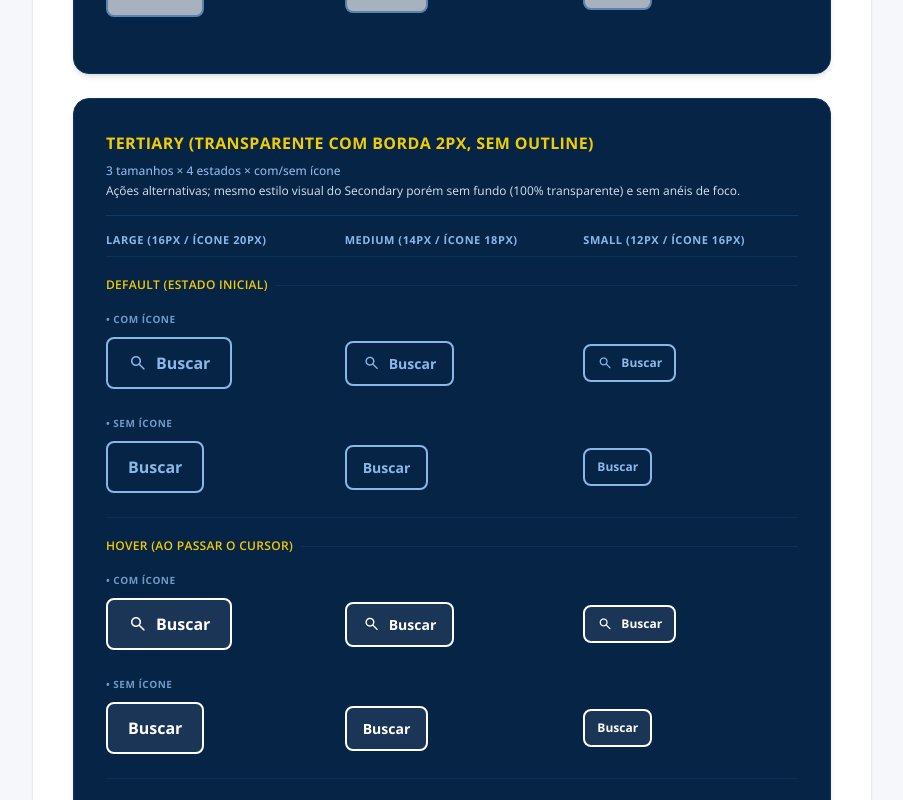
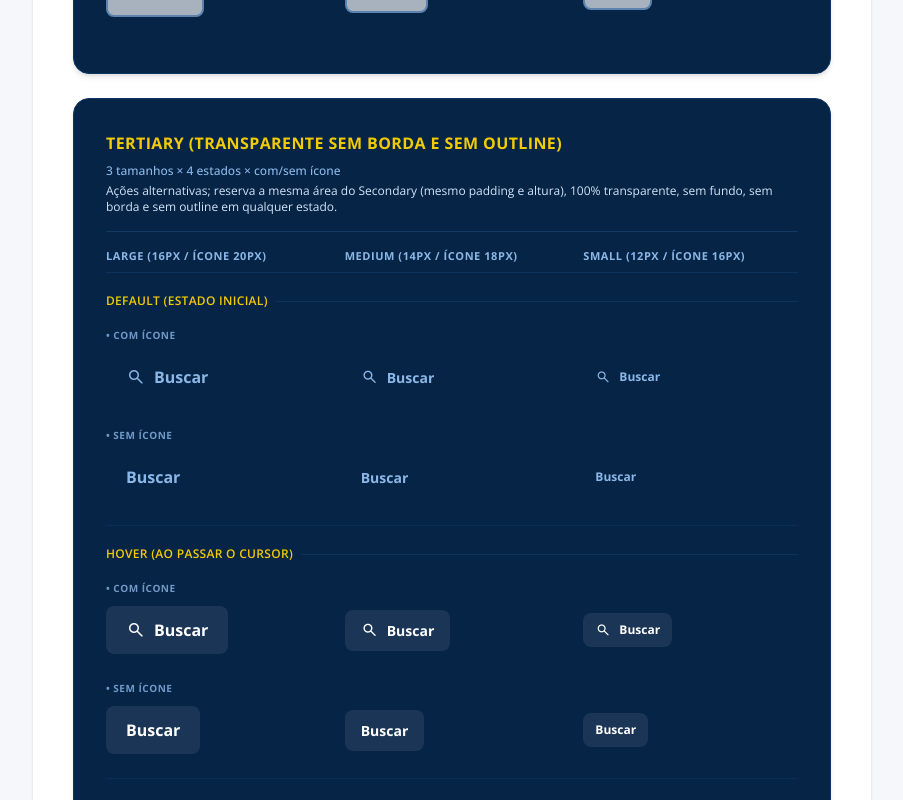
Before and after one commit to doutor-sign-repository/guia-de-estilos-comven, a React (Vite) app: page /componentes in a window 1280 px wide. Shown: the part 4040-4840 px from the top of the page, without its empty margins (328-1231 px from the left). Built offline with nearby package versions, Linux system fonts and the light colour scheme.

Commit message:
fix(button): ajustar tipo Tertiary sem borda e sem outline mantendo padding do Secondary (v0.0.43)

```diff
--- a/package.json
+++ b/package.json
@@ -2,7 +2,7 @@
   "name": "skip-react-template",
   "description": "A frontend React Vite TypeScript Shadcn UI template for Skip projects",
   "private": true,
-  "version": "0.0.42",
+  "version": "0.0.43",
   "type": "module",
   "scripts": {
     "start": "vite dev",
--- a/src/components/registry/ButtonPlayground.tsx
+++ b/src/components/registry/ButtonPlayground.tsx
@@ -352,12 +352,14 @@ function getButtonPreviewStyle(type: ButtonType, state: ButtonState): React.CSSP
   }
 
   if (type === 'Tertiary') {
-    // Tertiary = mesmo estilo visual do Secondary (borda azul COMVEN #004185, texto azul), sem outline/foco e SEM fundo (transparente por completo)
+    // Tertiary: sem fundo e sem outline/borda em nenhum estado; mesma área do Secondary
     if (state === 'Disabled') {
       return {
         backgroundColor: 'transparent',
         color: '#8BB7E7',
-        border: '2px solid #8BB7E7',
+        border: 'none',
+        outline: 'none',
+        boxShadow: 'none',
         cursor: 'not-allowed',
       }
     }
@@ -365,7 +367,9 @@ function getButtonPreviewStyle(type: ButtonType, state: ButtonState): React.CSSP
       return {
         backgroundColor: 'rgba(0, 65, 133, 0.08)',
         color: '#00346A',
-        border: '2px solid #00346A',
+        border: 'none',
+        outline: 'none',
+        boxShadow: 'none',
         cursor: 'pointer',
       }
     }
@@ -373,14 +377,18 @@ function getButtonPreviewStyle(type: ButtonType, state: ButtonState): React.CSSP
       return {
         backgroundColor: 'rgba(0, 65, 133, 0.14)',
         color: '#002750',
-        border: '2px solid #002750',
+        border: 'none',
+        outline: 'none',
+        boxShadow: 'none',
         cursor: 'pointer',
       }
     }
     return {
       backgroundColor: 'transparent',
       color: '#004185',
-      border: '2px solid #004185',
+      border: 'none',
+      outline: 'none',
+      boxShadow: 'none',
       cursor: 'pointer',
     }
   }
@@ -513,37 +521,45 @@ function getDarkButtonMatrixStyle(type: ButtonType, state: ButtonState): React.C
   }
 
   if (type === 'Tertiary') {
-    // Tertiary: transparente por completo (sem verde), mesmo visual do Secondary (borda e texto azul), mas sem anéis de foco/outline
+    // Tertiary sobre fundo escuro (#062446): transparente, SEM borda e SEM anel/outline, texto azul claro/branco para alto contraste
     if (state === 'Disabled') {
       return {
         backgroundColor: 'transparent',
         color: '#8BB7E7',
-        border: '2px solid #8BB7E7',
+        border: 'none',
+        outline: 'none',
+        boxShadow: 'none',
         cursor: 'not-allowed',
-        opacity: 0.6,
+        opacity: 0.5,
       }
     }
     if (state === 'Hover') {
       return {
         backgroundColor: 'rgba(255, 255, 255, 0.08)',
         color: '#FFFFFF',
-        border: '2px solid #FFFFFF',
+        border: 'none',
+        outline: 'none',
+        boxShadow: 'none',
         cursor: 'pointer',
       }
     }
     if (state === 'Active/Focus') {
-      // Sem anel de foco/outline extra no Tertiary
+      // Sem anel de foco nem outline
       return {
         backgroundColor: 'rgba(255, 255, 255, 0.15)',
         color: '#FFFFFF',
-        border: '2px solid #FFFFFF',
+        border: 'none',
+        outline: 'none',
+        boxShadow: 'none',
         cursor: 'pointer',
       }
     }
     return {
       backgroundColor: 'transparent',
       color: '#8BB7E7',
-      border: '2px solid #8BB7E7',
+      border: 'none',
+      outline: 'none',
+      boxShadow: 'none',
       cursor: 'pointer',
     }
   }
@@ -641,9 +657,9 @@ const TYPE_BLOCKS: TypeBlockInfo[] = [
   },
   {
     type: 'Tertiary',
-    badge: 'Tertiary (Transparente com borda 2px, sem outline)',
+    badge: 'Tertiary (Transparente sem borda e sem outline)',
     description:
-      'Ações alternativas; mesmo estilo visual do Secondary porém sem fundo (100% transparente) e sem anéis de foco.',
+      'Ações alternativas; reserva a mesma área do Secondary (mesmo padding e altura), 100% transparente, sem fundo, sem borda e sem outline em qualquer estado.',
   },
   {
     type: 'Link',
--- a/src/components/registry/types.ts
+++ b/src/components/registry/types.ts
@@ -127,25 +127,23 @@ export function generateButtonCss(config: ButtonConfig): string {
       labelColor = '#004185'
     }
   } else if (type === 'Tertiary') {
-    // Tertiary = mesmo estilo visual do Secondary (borda azul COMVEN #004185, texto azul), sem outline/foco e SEM fundo (transparente por completo)
+    // Tertiary: sem fundo e sem outline/borda em nenhum estado; mesma área (padding e altura) do Secondary
     lines.push('  background-color: transparent;')
+    lines.push('  border: none;')
+    lines.push('  outline: none;')
     if (state === 'Disabled') {
-      lines.push('  border: 2px solid #8BB7E7;')
       lines.push('  cursor: not-allowed;')
       labelColor = '#8BB7E7'
     } else if (state === 'Hover') {
       lines.push('  background-color: rgba(0, 65, 133, 0.08);')
-      lines.push('  border: 2px solid #00346A;')
       lines.push('  cursor: pointer;')
       labelColor = '#00346A'
     } else if (state === 'Active/Focus') {
-      // Sem outline/anéis de foco adicionais conforme especificado
+      // Active/Focus: sem anel de foco nem outline
       lines.push('  background-color: rgba(0, 65, 133, 0.14);')
-      lines.push('  border: 2px solid #002750;')
       lines.push('  cursor: pointer;')
       labelColor = '#002750'
     } else {
-      lines.push('  border: 2px solid #004185;')
       lines.push('  cursor: pointer;')
       labelColor = '#004185'
     }
--- a/src/lib/pocketbase/schema.json
+++ b/src/lib/pocketbase/schema.json
@@ -1,5 +1,5 @@
 {
-  "generatedAt": "2026-10-08T13:44:47.453Z",
+  "generatedAt": "2026-10-08T14:00:13.724Z",
   "collections": [
     {
       "name": "users",
```
Also changed, not shown: .skip.config.json.
